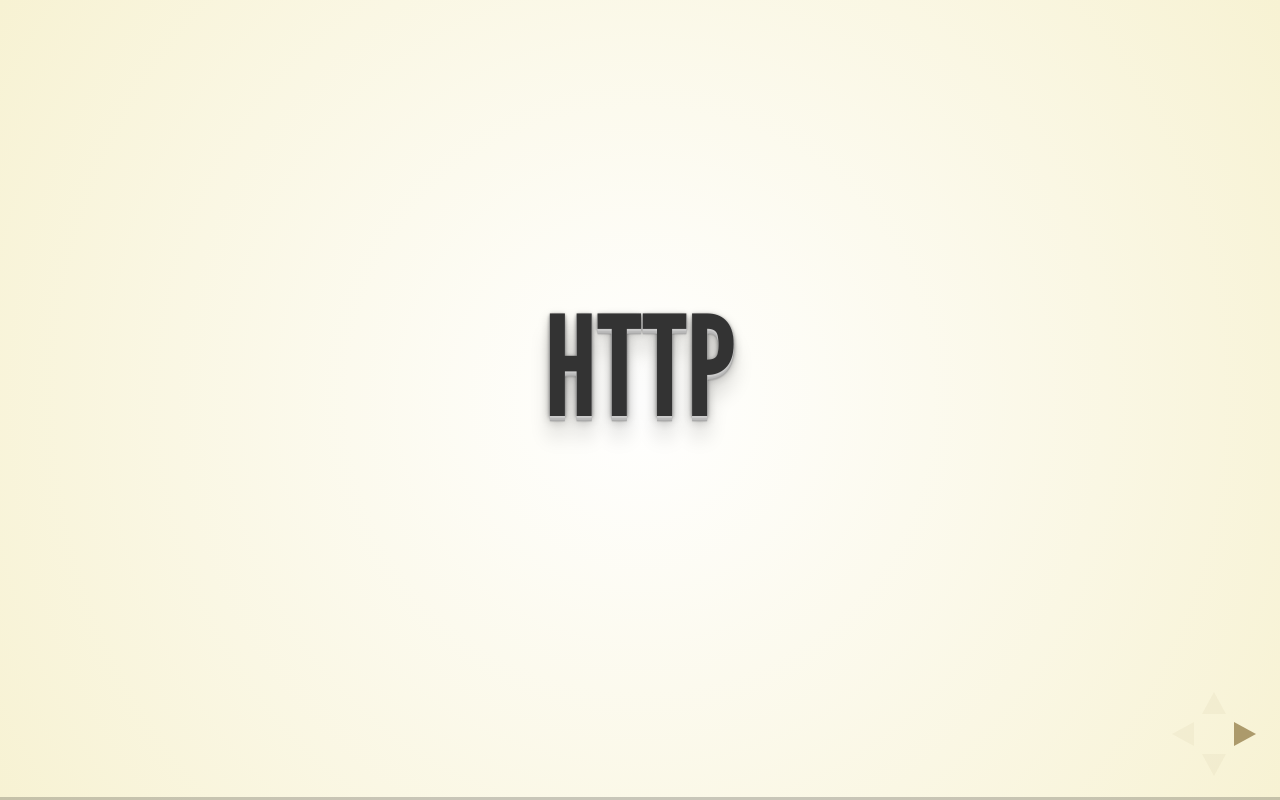
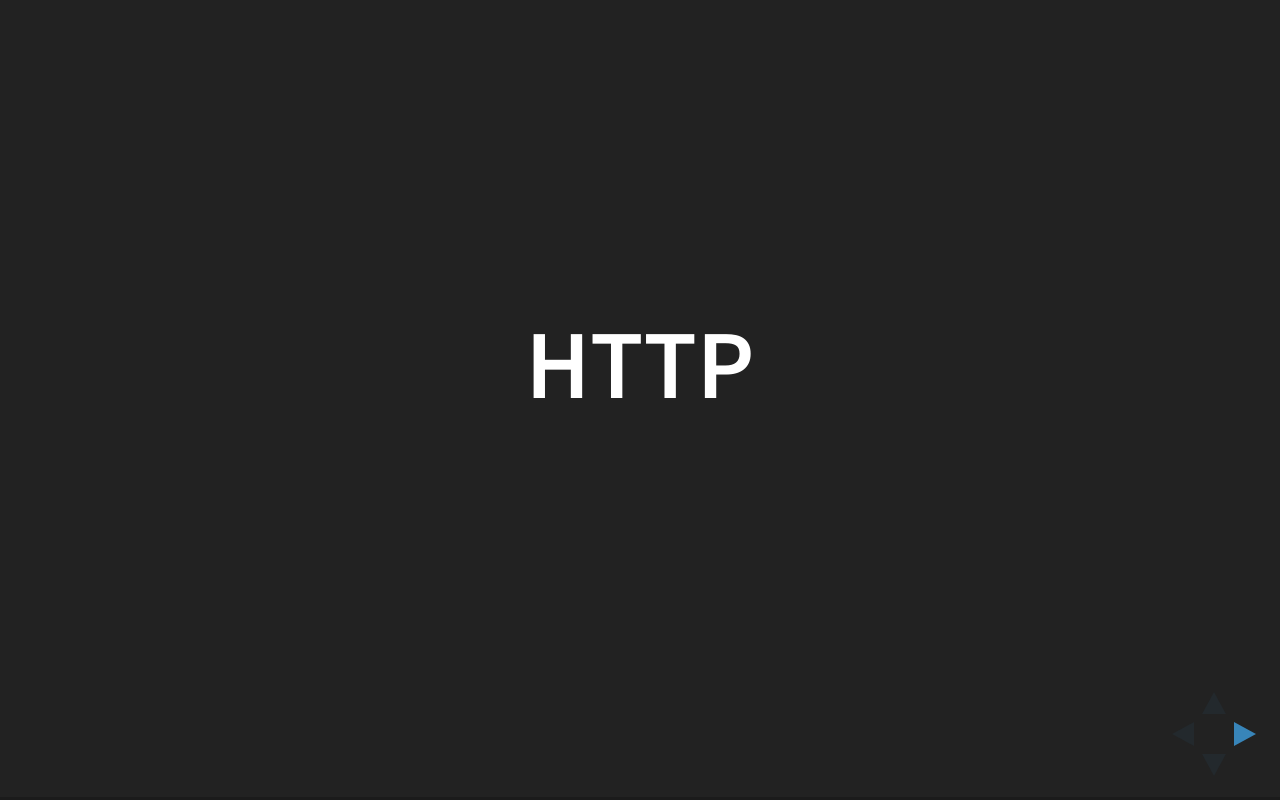
Before and after one commit to namho102/http-presentation, a website: page index.html in a window 1280 px wide. Drawn offline with Linux system fonts and the light colour scheme.

Commit message:
first commit

```diff
--- a/index.html
+++ b/index.html
@@ -15,7 +15,7 @@
 		<meta name="viewport" content="width=device-width, initial-scale=1.0, maximum-scale=1.0, user-scalable=no, minimal-ui">
 
 		<link rel="stylesheet" href="css/reveal.css">
-		<link rel="stylesheet" href="css/theme/beige.css" id="theme">
+		<link rel="stylesheet" href="css/theme/black.css" id="theme">
 
 		<!-- Code syntax highlighting -->
 		<link rel="stylesheet" href="lib/css/zenburn.css">
```
